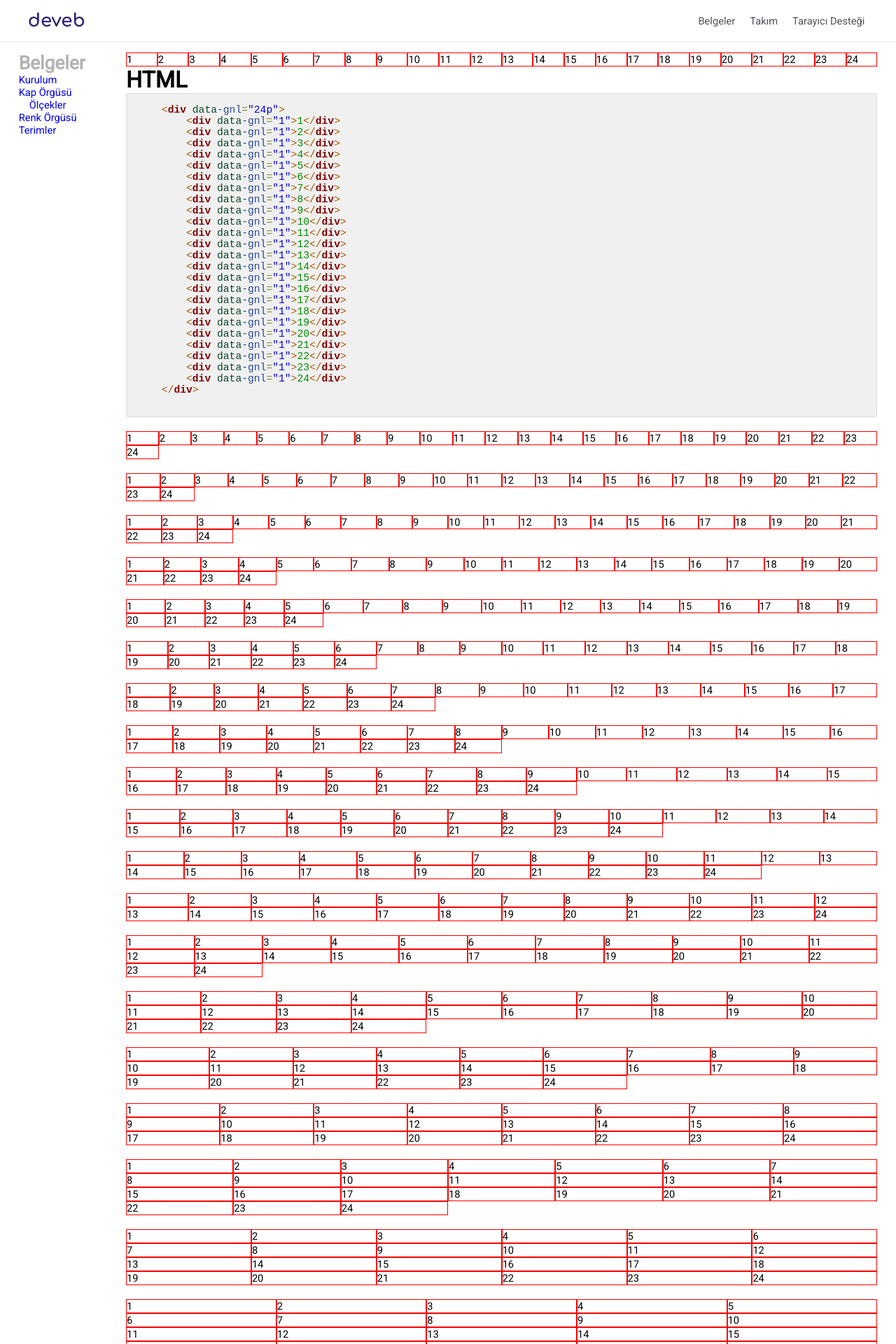
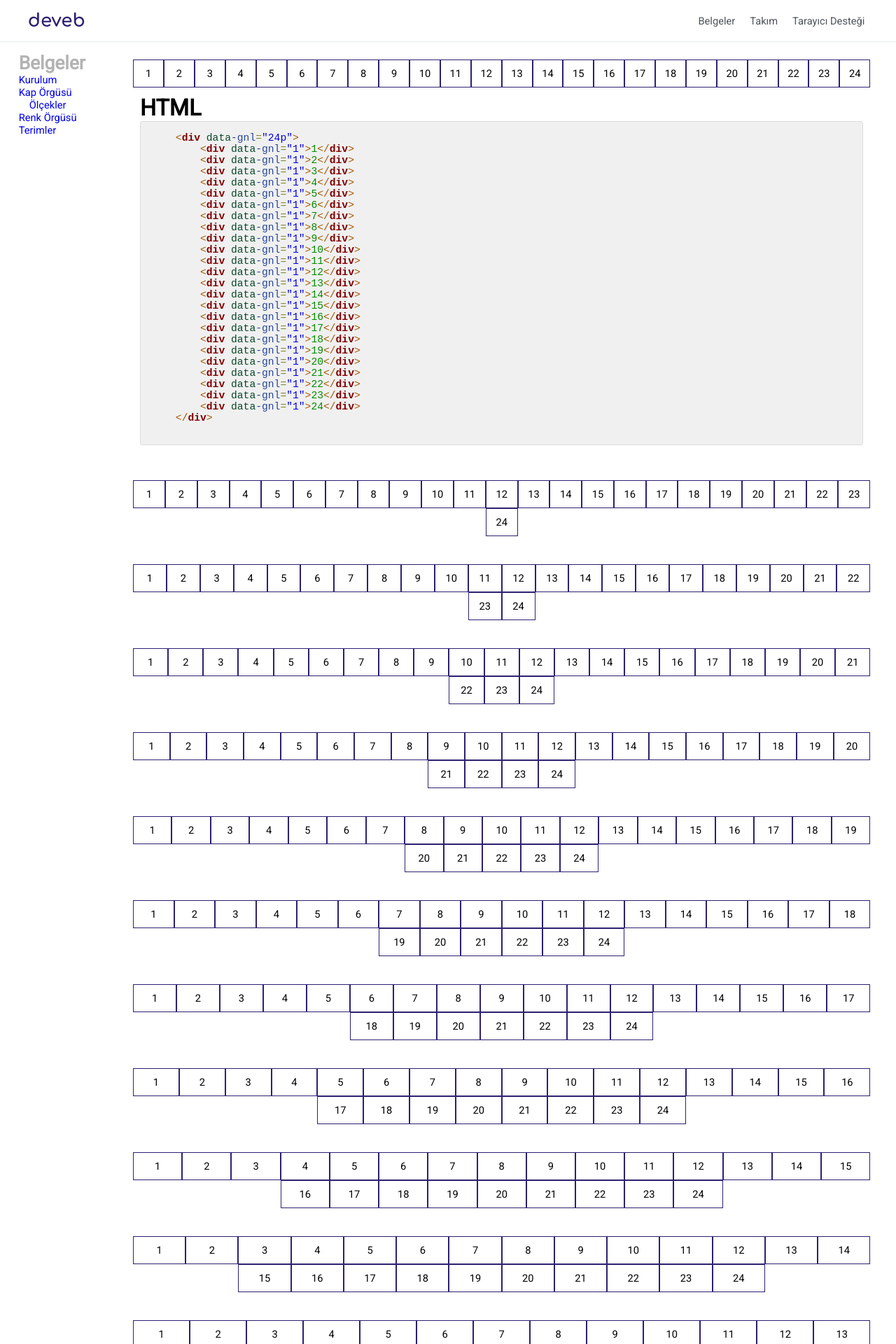
Before and after one commit to data-deveb/data-deveb.github.io, a Jekyll site: the page built from belgeler/ornekler/kap-orgusu-esit-bolme.html, in a window 1280 px wide. Shown: the top 1920 px of the page at 70% size. Built offline with Jekyll 4.4.1, drawn with Linux system fonts in a browser that asks for light colours.

Commit message:
Güncelleme

```diff
--- a/belgeler/ornekler/kap-orgusu-esit-bolme.html
+++ b/belgeler/ornekler/kap-orgusu-esit-bolme.html
@@ -3,8 +3,16 @@ layout: default
 title: Eşit Bölme Örneği - Kap Örgüsü
 ---
 <style media="screen">
-  .özel-sınıf [data-gnl]{border:1px solid red;}
-  .özel-sınıf > [data-gnl]{border:0px solid red; margin-bottom:20px;}
+  .özel-sınıf [data-gnl]{
+    border:1px solid red;
+    border: 1px solid #2c2171;
+    padding: 10px;
+    justify-content: center;
+    text-align: left;
+  }
+  .özel-sınıf > [data-gnl]{
+    border:0px solid red; margin-bottom:20px;
+  }
 </style>
 <div data-gnl="24" class="özel-sınıf">
 
```
